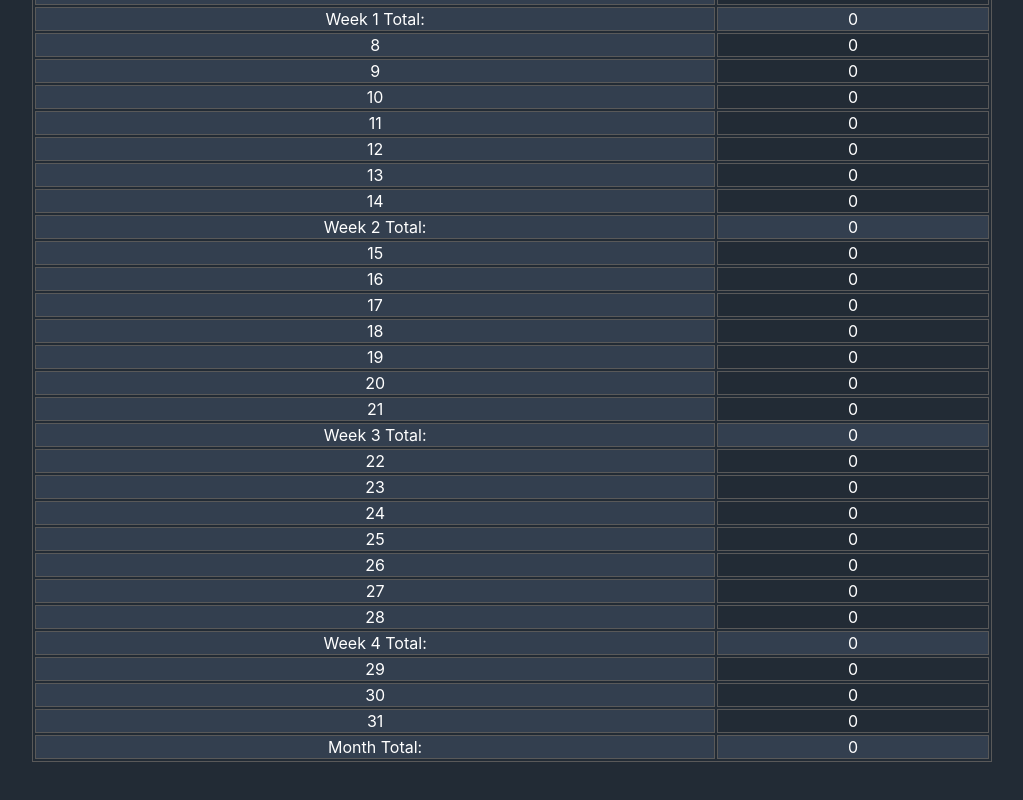
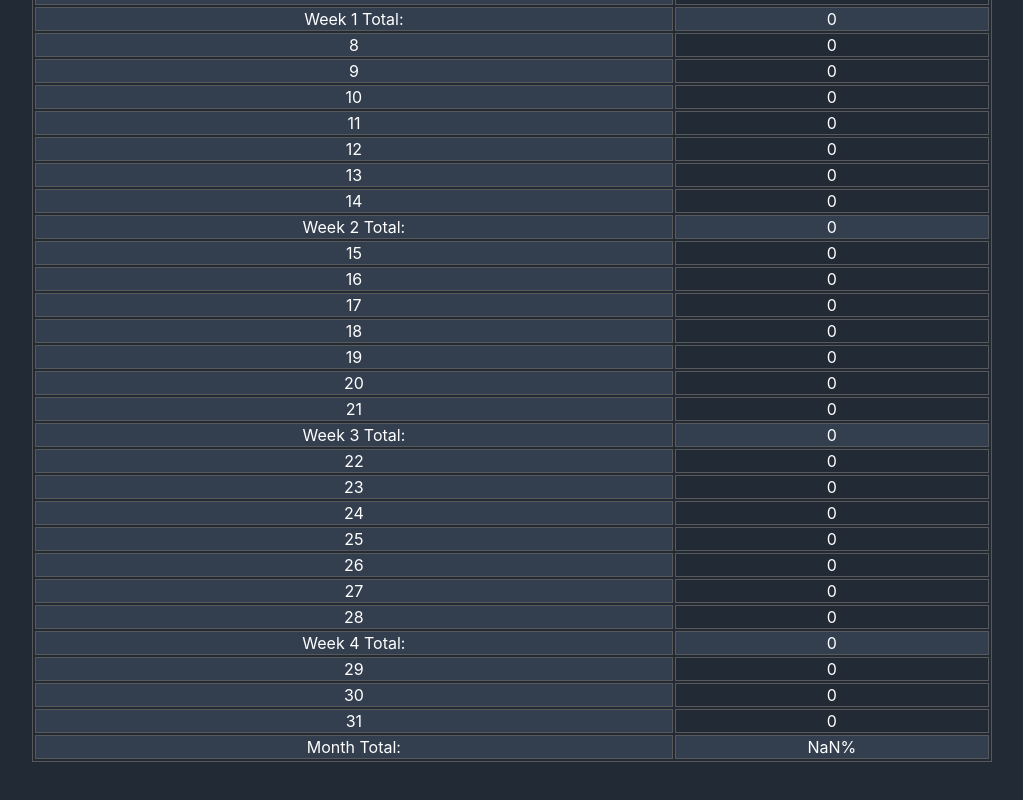
Before and after one commit to NikZprojects/React-Habit-Tracker, a React (Create React App) app: page / in a window 1280 px wide. Shown: the part 348-1148 px from the top of the page, without its empty margins (128-1151 px from the left). Built offline with nearby package versions, Linux system fonts and the light colour scheme.

Commit message:
Idea for toggling percentage display

```diff
--- a/src/components/WeeklyChecklist.js
+++ b/src/components/WeeklyChecklist.js
@@ -88,8 +88,9 @@ const calcTotals = (habitList, days) => {
   };
 };
 
-const formatTotal = (total, maximum, type) => {
+const formatTotal = (total, maximum, type, toggleDisplay) => {
   let defaultColor = type === "week" ? "#333f4f" : "#222b35";
+  let percent = (total * 100) / maximum;
   return (
     <td
       style={
@@ -97,8 +98,9 @@ const formatTotal = (total, maximum, type) => {
           ? { backgroundColor: `${defaultColor}` }
           : { backgroundColor: `rgb(0,156,57,${total / maximum}` }
       }
+      onClick={() => (toggleDisplay = !toggleDisplay)}
     >
-      {total}
+      {toggleDisplay ? Number(percent.toFixed(0)) + "%" : total}
     </td>
   );
 };
@@ -134,7 +136,12 @@ export const WeeklyChecklist = ({ habitList, setHabitList }) => {
             <td className="inactiveCells" colSpan={habitList.length + 1}>
               Month Total:
             </td>
-            {formatTotal(totals.monthTotal, habitList.length * day, "week")}
+            {formatTotal(
+              totals.monthTotal,
+              habitList.length * day,
+              "week",
+              true
+            )}
           </tr>
         ) : null}
       </>
```
